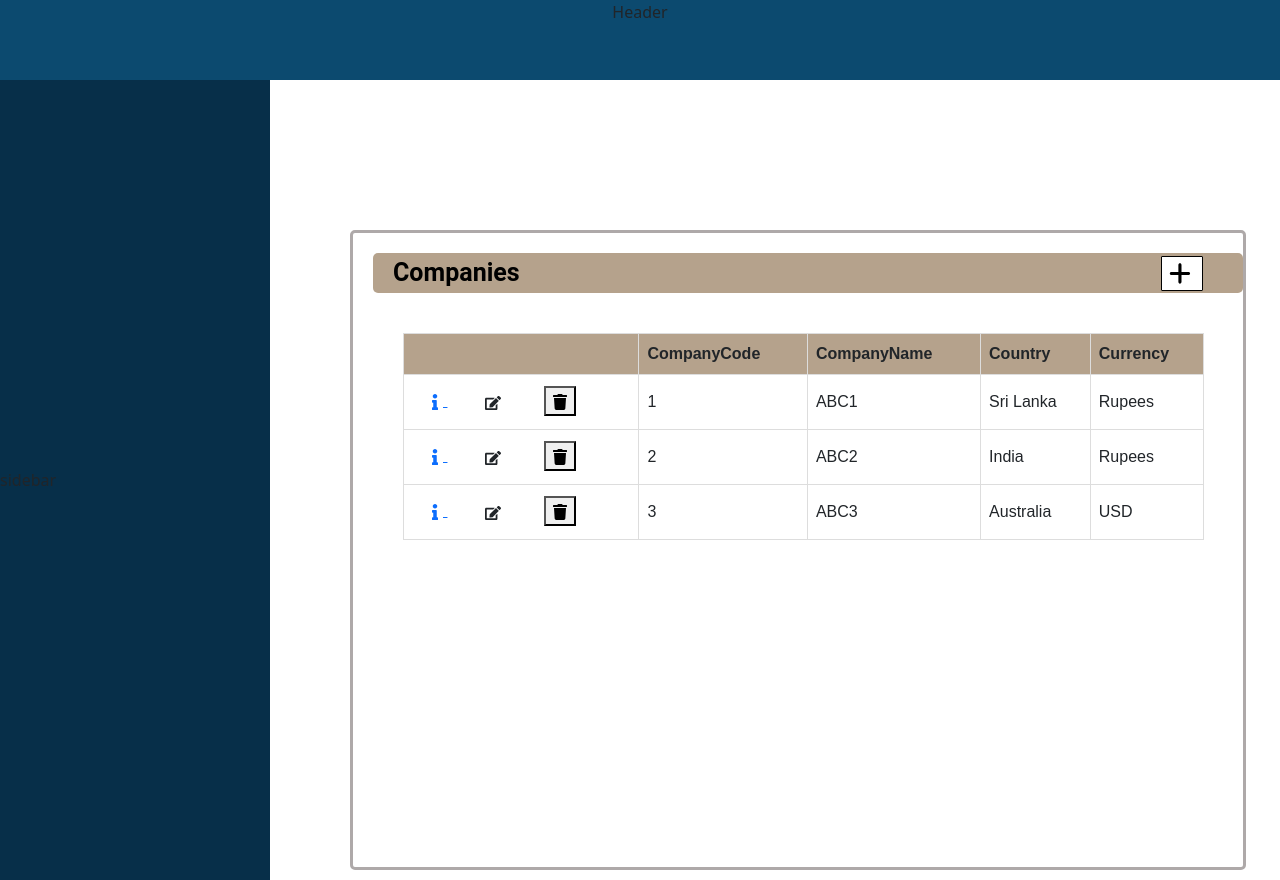
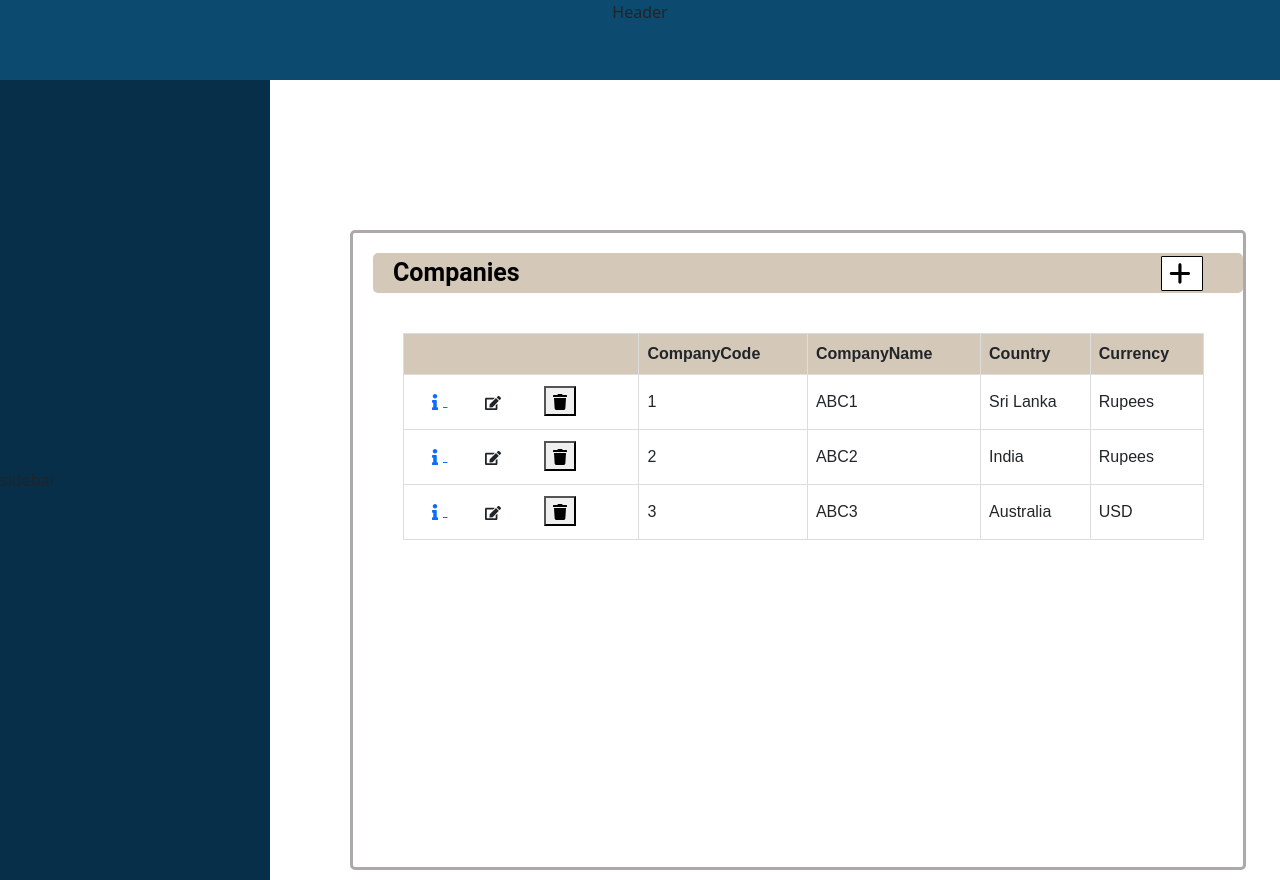
Before and after one commit to Supun-Ishara/Software_Project_RMS, a React (Create React App) app in the folder Client/: page /#/ in a window 1280 px wide. Built offline with nearby package versions, Linux system fonts and the light colour scheme; data requests are answered from the project's data file.

Commit message:
Added form validation

```diff
--- a/Client/src/App.css
+++ b/Client/src/App.css
@@ -43,13 +43,13 @@ body{
   max-width: 70%;
   padding-left: 50px;
   max-height: 100vh;
-  border: 3px solid #b5a28c;
+  border: 3px solid #d4c8b9;
   border-radius: 5px;
 }
 
 .form-name{
   color: rgb(0, 0, 0);
-  background-color: #b5a28c;
+  background-color: #d4c8b9;
   border-radius: 5px;
   text-align: left;
   padding-left: 20px;
@@ -142,7 +142,7 @@ body{
   width: 100px;
   padding-left: 1000px;
   padding: 10px;
-  background-color: #b5a28c;
+  background-color: #d4c8b9;
   font-weight: bold;
   font-size: 15px;
   color: #ffffff;
@@ -201,7 +201,7 @@ body{
 }
 .table-name{
   color: rgb(0, 0, 0);
-  background-color: #b5a28c;
+  background-color: #d4c8b9;
   border-radius: 5px;
   text-align: left;
   margin-top: 20px;
@@ -263,7 +263,7 @@ body{
   border: 1px solid #dddddd;
   text-align: left;
   padding: 8px;
-  background-color: #b5a28c;
+  background-color: #d4c8b9;
 }
 
 .main-table td{
@@ -281,13 +281,13 @@ body{
   margin-top: -660px;
   width: 70%;
   height: 95vh;
-  border: 3px solid #b5a28c;
+  border: 3px solid #d4c8b9;
   border-radius: 5px;
 }
 
 .form-name-read{
   color: rgb(0, 0, 0);
-  background-color: #b5a28c;
+  background-color: #d4c8b9;
   border-radius: 5px;
   text-align: left;
   margin-top: 20px;
@@ -472,7 +472,7 @@ body{
 
 .form-name-uptaded{
   color: rgb(0, 0, 0);
-  background-color: #b5a28c;
+  background-color: #d4c8b9;
   border-radius: 5px;
   text-align: left;
   margin-top: 20px;
```
